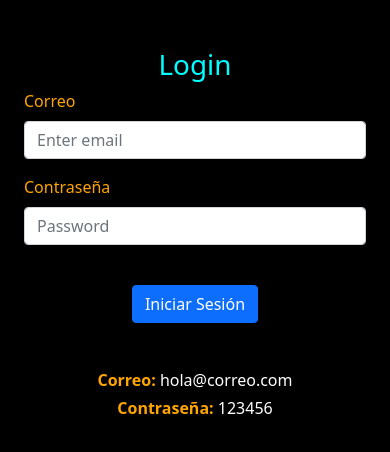
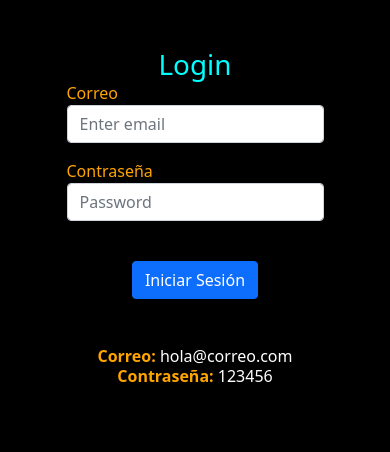
Before and after one commit to RodneyMac/crud-firebase, a React (Create React App) app: page / in a window 390 px wide. Shown: the top 452 px of the page. Built offline with nearby package versions, Linux system fonts and the light colour scheme; no server answers.

Commit message:
icon and responsive style

```diff
--- a/public/index.html
+++ b/public/index.html
@@ -3,7 +3,6 @@
   <head>
     <meta charset="utf-8" />
     <link rel="icon" href="icon.png"/>
-    <!-- <link rel="icon" href="%PUBLIC_URL%/favicon.ico" /> -->
     <meta name="viewport" content="width=device-width, initial-scale=1" />
     <meta name="theme-color" content="#000000" />
     <meta
--- a/src/App.css
+++ b/src/App.css
@@ -1,3 +1,11 @@
+* {
+  margin: auto !important;
+}
+
+body {
+  display: flex !important;
+}
+
 .App {
   text-align: center;
 }
--- a/src/views/Home.js
+++ b/src/views/Home.js
@@ -36,12 +36,12 @@ const Home = ({usuario}) => {
   }, []);
 
   return (
-    <Container fluid="md" className="mt-4 text-center">
+      <Container fluid="md" className="mt-4">
       <ModalAniadir isModalAniadir={isModalAniadir} setIsModalAniadir={setIsModalAniadir} actualizarEstadoProductos={actualizarEstadoProductos}/>
       {productoEditar && (<ModalEditar isModalEditar={isModalEditar} setIsModalEditar={setIsModalEditar} actualizarEstadoProductos={actualizarEstadoProductos} productoEditar={productoEditar} setProductoEditar={setProductoEditar}/>)}
       <Stack direction="horizontal" className="justify-content-between">
         <p style={{fontSize: 24, color: "lime"}}>Welcome <b style={{color: "cyan"}}>{usuario.email}</b></p>
-        <Button onClick={signOut}>Cerrar Sesión</Button>
+        <Button onClick={signOut} className="mb-2">Cerrar Sesión</Button>
       </Stack>
       <hr style={{color: "cyan"}}/>
       <Form onSubmit={busquedaFormHandler}>
@@ -93,9 +93,9 @@ const Home = ({usuario}) => {
         </tbody>
       </Table>
       <div className="text-center">
-        <Button onClick={aniadirProductoHome} variant="success">Añadir Producto</Button>
+        <Button onClick={aniadirProductoHome} variant="success" className="mt-4">Añadir Producto</Button>
       </div>
-    </Container>
+      </Container>
   )
 }
 
```
